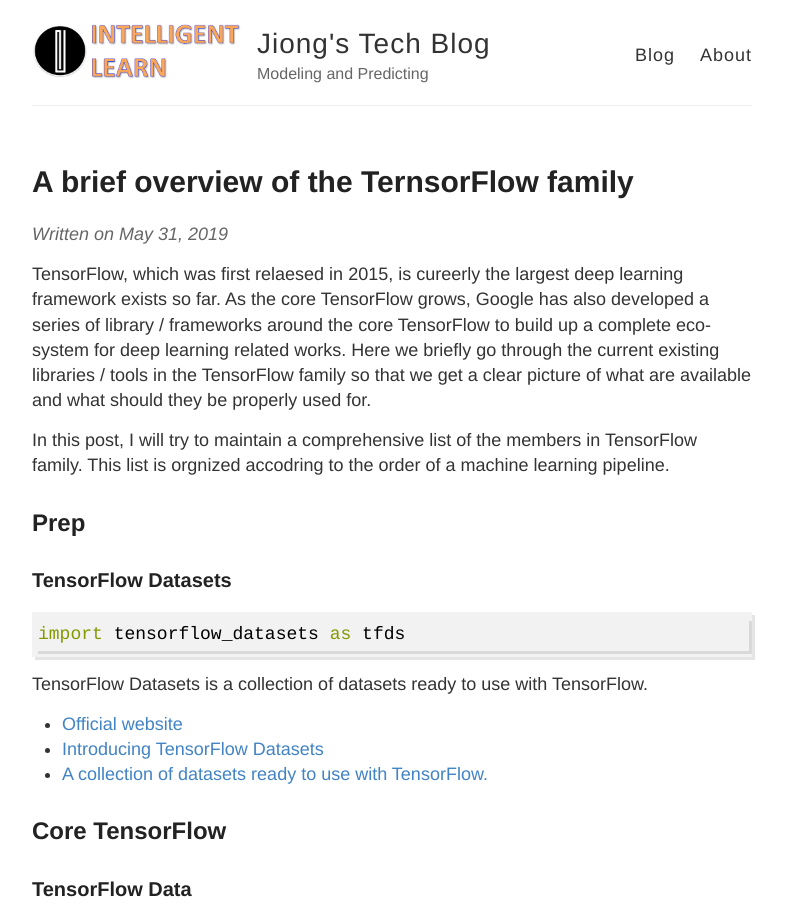
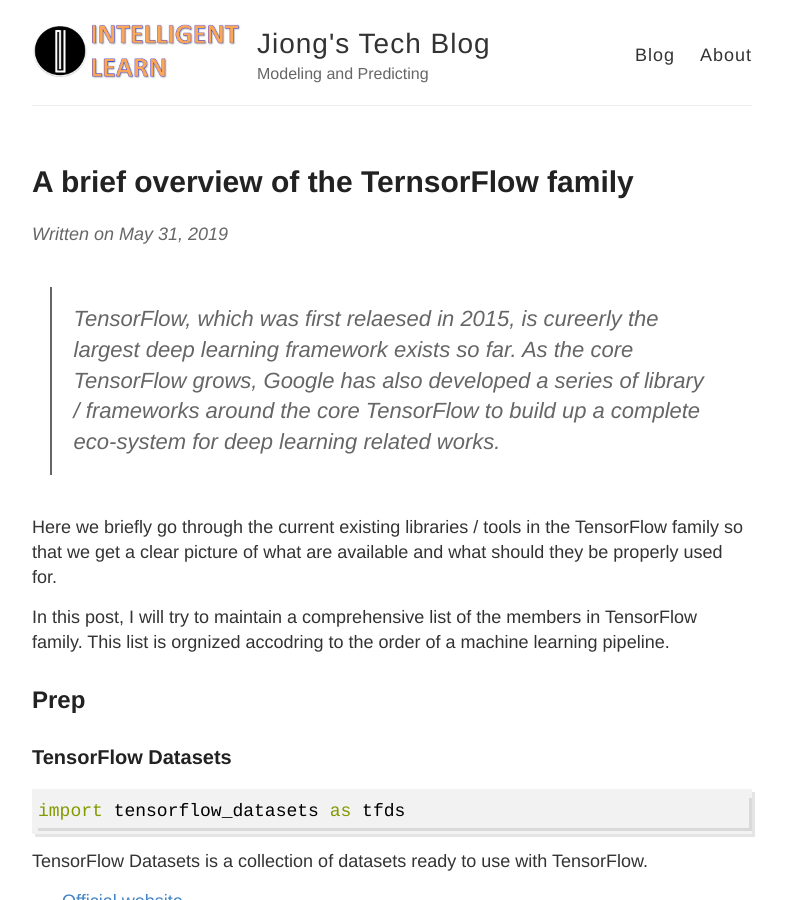
Before and after one commit to jionglearningzhang/jionglearningzhang.github.io, a Jekyll site: the page built from _posts/2019-05-31-Walk-through-tensorflow-family.md, in a window 1280 px wide and 900 px high. Shown: the whole window, without its empty margins (248-1034 px from the left). Built offline with Jekyll 4.4.1, drawn with Linux system fonts in a browser that asks for light colours.

```diff
--- a/_posts/2019-05-31-Walk-through-tensorflow-family.md
+++ b/_posts/2019-05-31-Walk-through-tensorflow-family.md
@@ -5,7 +5,9 @@ date: 2019-05-31 01:09:00
 tags: deep learning frameworks
 ---
 
-TensorFlow, which was first relaesed in 2015, is cureerly the largest deep learning framework exists so far. As the core TensorFlow grows, Google has also developed a series of library / frameworks around the core TensorFlow to build up a complete eco-system for deep learning related works. Here we briefly go through the current existing libraries / tools in the TensorFlow family so that we get a clear picture of what are available and what should they be properly used for.
+>TensorFlow, which was first relaesed in 2015, is cureerly the largest deep learning framework exists so far. As the core TensorFlow grows, Google has also developed a series of library / frameworks around the core TensorFlow to build up a complete eco-system for deep learning related works.
+
+Here we briefly go through the current existing libraries / tools in the TensorFlow family so that we get a clear picture of what are available and what should they be properly used for.
 
 In this post, I will try to maintain a comprehensive list of the members in TensorFlow family. This list is orgnized accodring to the order of a machine learning pipeline.
 
```
Also changed, not shown: _posts/2018-11-11-TF-model-serving.md (+1 -1 lines), _posts/2018-2-6-intro-to-ds.md (+1 -1 lines), _posts/2018-3-2-supervised-learning-guide.md (+1 -1 lines).
